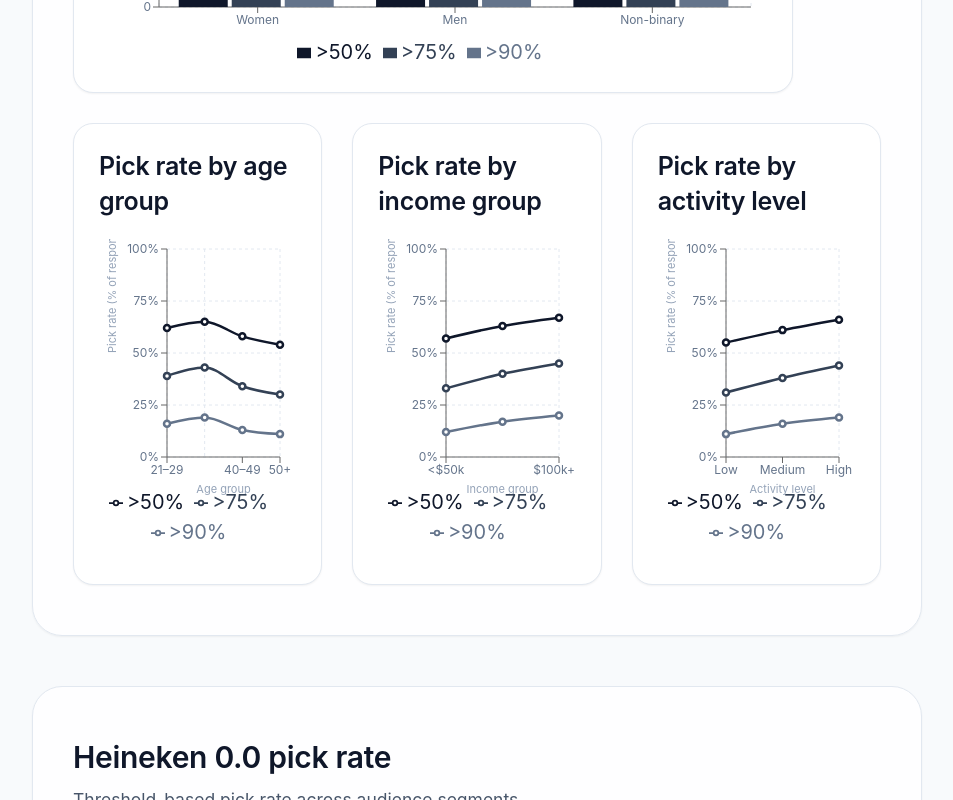
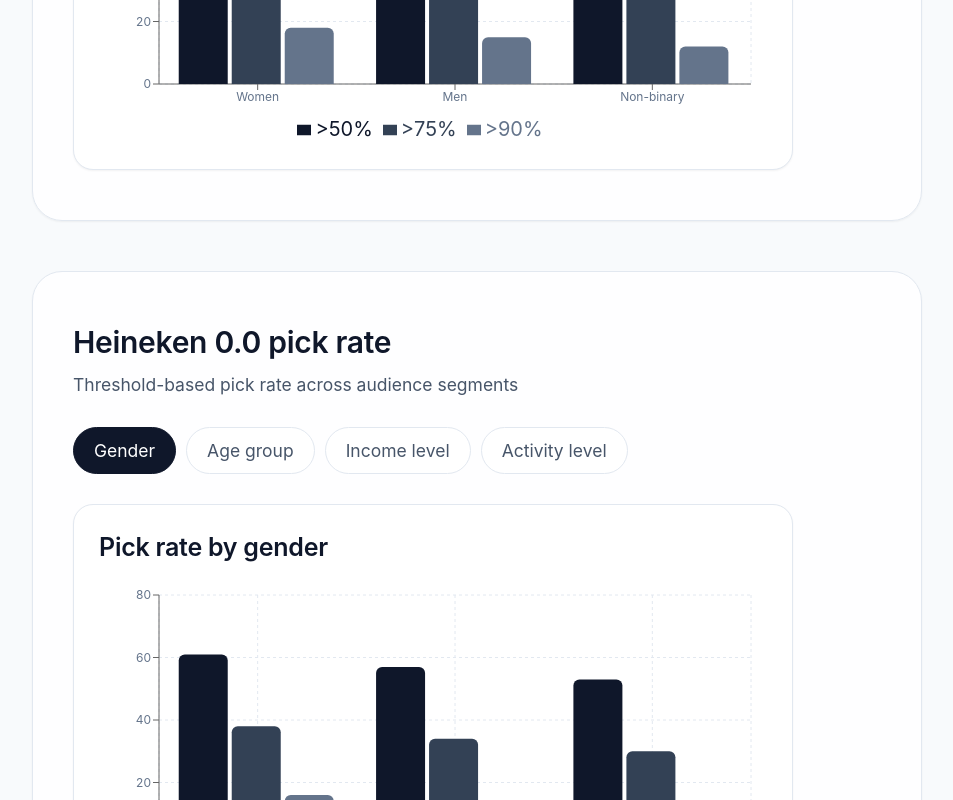
Before and after one commit to jose-laveaga/Heineken-study, a React (Vite) app: page / in a window 1280 px wide. Shown: the part 7080-7880 px from the top of the page, without its empty margins (28-981 px from the left). Built offline with nearby package versions, Linux system fonts and the light colour scheme.

Commit message:
Add pick rate section tabs

```diff
--- a/src/App.tsx
+++ b/src/App.tsx
@@ -1,3 +1,4 @@
+import { useState } from 'react';
 import AppShell from './components/layout/AppShell';
 import Header from './components/layout/Header';
 import Toc from './components/layout/Toc';
@@ -6,6 +7,7 @@
 import StatCard from './components/ui/StatCard';
 import Callout from './components/ui/Callout';
 import Accordion from './components/ui/Accordion';
+import Tabs from './components/ui/Tabs';
 import KeyTakeaways from './components/content/KeyTakeaways';
 import MethodTimeline from './components/content/MethodTimeline';
 import ExperimentStepper from './components/content/ExperimentStepper';
@@ -84,6 +86,14 @@
       )
     }
   ];
+  const [motherBrandView, setMotherBrandView] = useState('gender');
+  const [heinekenView, setHeinekenView] = useState('gender');
+  const pickRateTabs = [
+    { id: 'gender', label: 'Gender' },
+    { id: 'age', label: 'Age group' },
+    { id: 'income', label: 'Income level' },
+    { id: 'activity', label: 'Activity level' }
+  ];
 
   return (
     <div className="bg-slate-50 text-slate-900">
@@ -160,6 +170,8 @@
               subtitle="Threshold-based pick rate across audience segments"
             >
               <div className="space-y-6">
+                <Tabs options={pickRateTabs} value={motherBrandView} onChange={setMotherBrandView} />
+                {motherBrandView === 'gender' && (
                   <ChartCard title="Pick rate by gender">
                     <GroupedBarChart
                       data={motherBrandPickRate.gender}
@@ -167,7 +179,8 @@
                       ariaLabel="Mother brand pick rate by gender"
                     />
                   </ChartCard>
-                <div className="grid gap-6 lg:grid-cols-3">
+                )}
+                {motherBrandView === 'age' && (
                   <ChartCard title="Pick rate by age group">
                     <ThresholdLineChart
                       data={motherBrandPickRate.ageGroups}
@@ -177,6 +190,8 @@
                       ariaLabel="Mother brand pick rate by age group"
                     />
                   </ChartCard>
+                )}
+                {motherBrandView === 'income' && (
                   <ChartCard title="Pick rate by income group">
                     <ThresholdLineChart
                       data={motherBrandPickRate.incomeGroups}
@@ -186,6 +201,8 @@
                       ariaLabel="Mother brand pick rate by income group"
                     />
                   </ChartCard>
+                )}
+                {motherBrandView === 'activity' && (
                   <ChartCard title="Pick rate by activity level">
                     <ThresholdLineChart
                       data={motherBrandPickRate.activityLevels}
@@ -195,7 +212,7 @@
                       ariaLabel="Mother brand pick rate by activity level"
                     />
                   </ChartCard>
-                </div>
+                )}
               </div>
             </Section>
 
@@ -205,6 +222,8 @@
               subtitle="Threshold-based pick rate across audience segments"
             >
               <div className="space-y-6">
+                <Tabs options={pickRateTabs} value={heinekenView} onChange={setHeinekenView} />
+                {heinekenView === 'gender' && (
                   <ChartCard title="Pick rate by gender">
                     <GroupedBarChart
                       data={heinekenPickRate.gender}
@@ -212,7 +231,8 @@
                       ariaLabel="Heineken 0.0 pick rate by gender"
                     />
                   </ChartCard>
-                <div className="grid gap-6 lg:grid-cols-3">
+                )}
+                {heinekenView === 'age' && (
                   <ChartCard title="Pick rate by age group">
                     <ThresholdLineChart
                       data={heinekenPickRate.ageGroups}
@@ -222,6 +242,8 @@
                       ariaLabel="Heineken 0.0 pick rate by age group"
                     />
                   </ChartCard>
+                )}
+                {heinekenView === 'income' && (
                   <ChartCard title="Pick rate by income group">
                     <ThresholdLineChart
                       data={heinekenPickRate.incomeGroups}
@@ -231,6 +253,8 @@
                       ariaLabel="Heineken 0.0 pick rate by income group"
                     />
                   </ChartCard>
+                )}
+                {heinekenView === 'activity' && (
                   <ChartCard title="Pick rate by activity level">
                     <ThresholdLineChart
                       data={heinekenPickRate.activityLevels}
@@ -240,7 +264,7 @@
                       ariaLabel="Heineken 0.0 pick rate by activity level"
                     />
                   </ChartCard>
-                </div>
+                )}
               </div>
             </Section>
 
```
Lines whose indentation alone changed are shown as unchanged.
